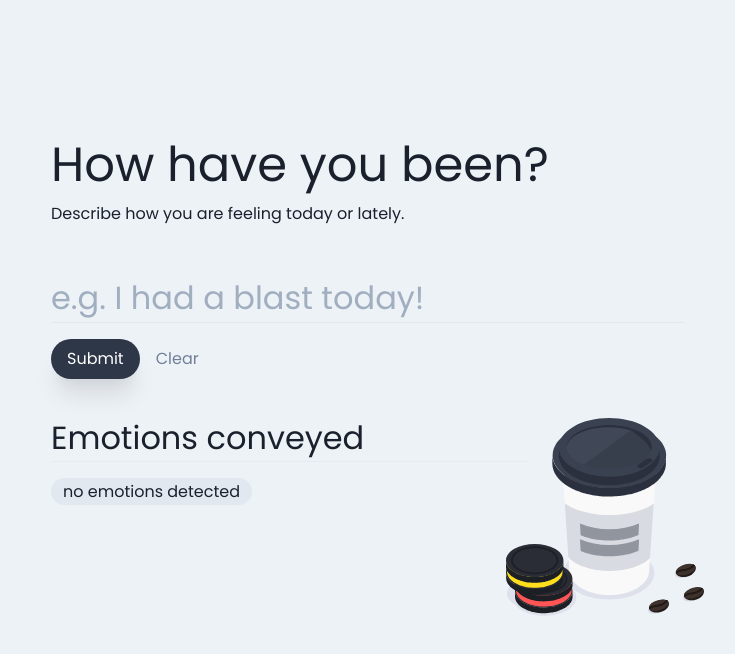
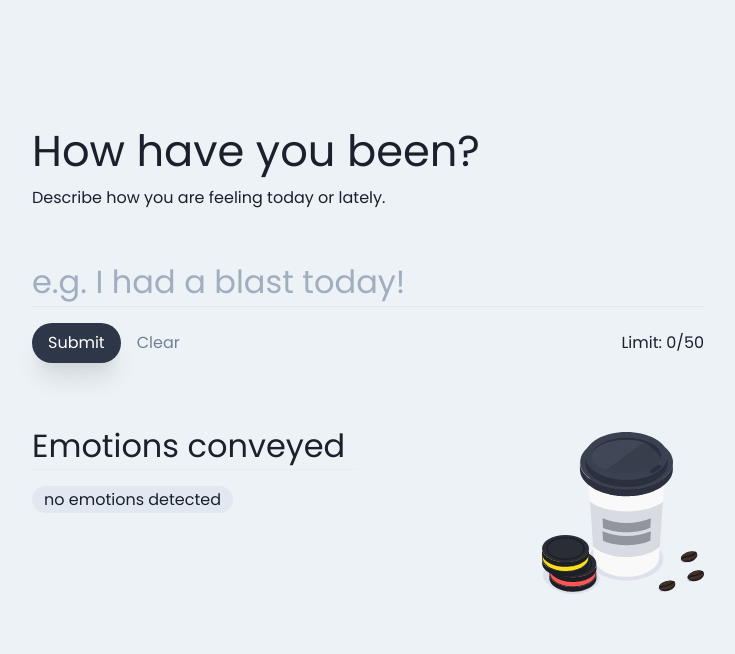
Before and after one commit to Randell-janus/textual-emotion-classifier, a Next.js app: page / in a window 1280 px wide. Shown: the top 654 px of the page, without its empty margins (272-1007 px from the left). Built offline with nearby package versions, Linux system fonts and the light colour scheme.

Commit message:
add char input limit and limit counter

```diff
--- a/components/GoEmotions.js
+++ b/components/GoEmotions.js
@@ -9,7 +9,6 @@ import {
   Button,
   Heading,
   Divider,
-  BeatLoader,
 } from "@chakra-ui/react";
 import "@fontsource/poppins";
 
@@ -17,6 +16,7 @@ const axios = require("axios");
 
 export default function GoEmotions() {
   const [text, setText] = useState("");
+  const [count, setCount] = useState(0);
   const [result, setResult] = useState("");
   const [show, setShow] = useState(false);
 
@@ -25,7 +25,6 @@ export default function GoEmotions() {
       sentence: text,
     });
     setResult(res.data);
-    // console.log(res.data);
   }
 
   const handleGetSentiment = (e) => {
@@ -40,6 +39,14 @@ export default function GoEmotions() {
   const handleReset = (e) => {
     setResult("");
     setText("");
+    setCount(0);
+  };
+
+  const handleTextChange = (e) => {
+    const textValue = e.target.value;
+    const countValue = e.target.value.length;
+    setText(textValue);
+    setCount(countValue);
   };
 
   const handleToggle = () => setShow(!show);
@@ -47,37 +54,37 @@ export default function GoEmotions() {
   return (
     <>
       <Flex
-        h={["85vh", "85vh", "90vh"]}
+        h={["85vh", null, "90vh"]}
         w="100%"
         align="center"
         justify="center"
         direction="column"
       >
+        {/* MAIN CONTAINER */}
         <Container
-          // bg="red"
+          // bg='red'
           bgImage="url('coffee_SVG.svg')"
           backgroundRepeat="no-repeat"
           backgroundPosition="right bottom"
-          backgroundSize={["11em", "7em", "11em"]}
-          px={19}
-          py={8}
+          backgroundSize={["6em", null, "9em"]}
+          p={0}
           direction="column"
-          maxW={["24em", null, "2xl"]}
-          h={["md", "27em", "lg"]}
+          maxW={["22em", null, "2xl"]}
+          h={["23em", null, "26em"]}
         >
-          <Heading fontWeight="500" fontSize={["2rem", null, "3rem"]}>
+          <Heading fontWeight="500" fontSize={["1.8rem", null, "2.7rem"]}>
             How have you been?
           </Heading>
-          <Text mt={2} mb={12} fontSize={["0.75rem", null, "1rem"]}>
+          <Text mt={2} mb={12} fontSize={["0.7rem", null, "1rem"]}>
             Describe how you are feeling today or lately.
           </Text>
-
+          {/* MAIN FORM */}
           <form onSubmit={handleGetSentiment}>
             <Flex align="center" display="column">
               <Input
                 required
                 value={text}
-                onChange={(e) => setText(e.target.value)}
+                onChange={handleTextChange}
                 variant="flushed"
                 placeholder="e.g. I had a blast today!"
                 fontSize={["1.25rem", null, "2rem"]}
@@ -87,7 +94,13 @@ export default function GoEmotions() {
                 mb={4}
                 disabled={result.error}
               />
-              <Flex mb={10}>
+              {/* BUTTONS AND COUNT CONTAINER */}
+              <Flex
+                mb={["3rem", null, "4rem"]}
+                align="center"
+                justify="space-between"
+              >
+                <Flex>
                   <Button
                     disabled={result.error}
                     mr={4}
@@ -96,7 +109,6 @@ export default function GoEmotions() {
                     bg="gray.700"
                     color="white"
                     boxShadow="xl"
-                  py={0}
                     _focus=""
                     _hover={{ bg: "gray.500" }}
                     isLoading={result.error}
@@ -114,6 +126,10 @@ export default function GoEmotions() {
                     Clear
                   </Button>
                 </Flex>
+                <Text fontSize={["0.7rem", null, "1rem"]}>
+                  Limit: {count}/50
+                </Text>
+              </Flex>
             </Flex>
           </form>
           <Flex align="center">
@@ -126,23 +142,24 @@ export default function GoEmotions() {
             </Heading>
           </Flex>
           <Divider
-            w={["100%", "100%", "75%"]}
+            w={["57%", null, "48%"]}
             mb={3}
             colorScheme="blackAlpha"
           ></Divider>
+          {/* RESULTS SECTION */}
           {!result[0] && (
             <Tag
-              fontSize={["0.75rem", null, "1rem"]}
+              fontSize={["0.7rem", null, "1rem"]}
               borderRadius="full"
               bg="gray.200"
               my={1}
               px={[2, 2, 3]}
               py={[0, 0, 1]}
             >
-              {result.error ? "loading..." : "no emotions detected"}
+              {result.error ? "loading emotions..." : "no emotions detected"}
             </Tag>
           )}
-          <Box w={["85%", "85%", "80%"]}>
+          <Box>
             {result[0] &&
               result[0]
                 .sort((a, b) => b.score - a.score)
--- a/components/theme.js
+++ b/components/theme.js
@@ -40,10 +40,10 @@ export const theme = extendTheme({
     Button: {
       sizes: {
         md: {
-          fontSize: ["0.75rem", null, "1rem"],
+          fontSize: ["0.7rem", null, "1rem"],
           fontWeight: "normal",
-          // p: [3, 3, 5],
-          rounded:'3xl'
+          h:["1.9rem",null,"2.5rem"],
+          rounded: "3xl",
         },
       },
     },
```
Lines whose indentation alone changed are shown as unchanged.
